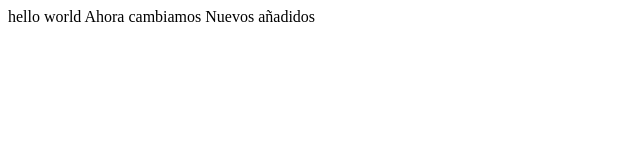
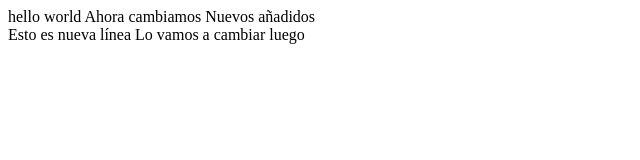
Before and after one commit to ChusL/tercero, a plain HTML site: page index.html in a window 1280 px wide. Shown: the whole page, without its empty margins (0-640 px from the left). Drawn offline with Linux system fonts and the light colour scheme.

Commit message:
San Juan

```diff
--- a/index.html
+++ b/index.html
@@ -6,6 +6,10 @@
     <Body>
         hello world
         Ahora cambiamos
-        Nuevos añadidos
+        Nuevos añadidos <br>
+
+        Esto es nueva línea
+        Lo vamos a cambiar luego
+
     </Body>
 </html>
```
